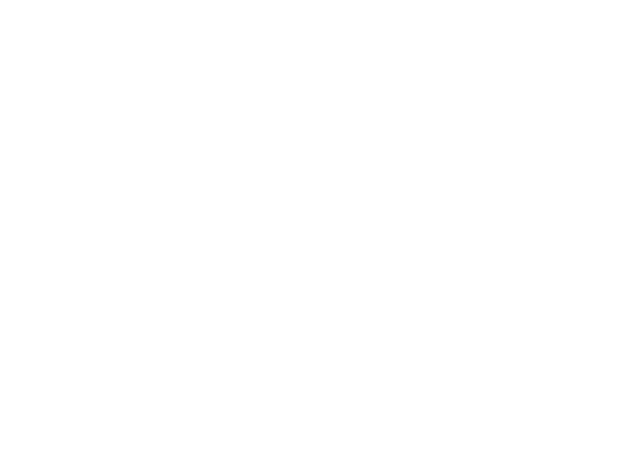
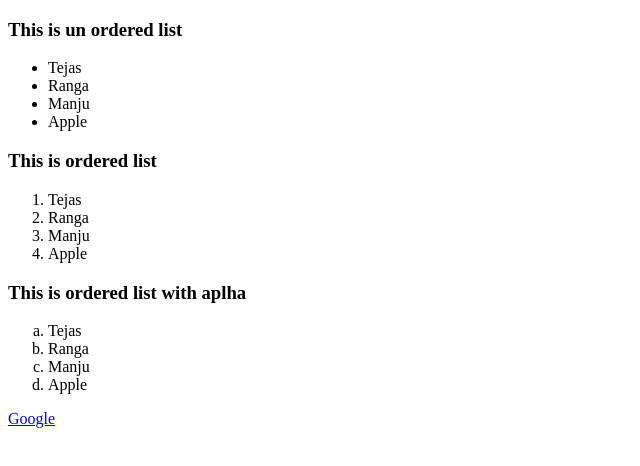
Before and after one commit to mubaali1/HTML_FILES, a plain HTML site: page my_html.html in a window 1280 px wide. Shown: the whole page, without its empty margins (0-640 px from the left). Drawn offline with Linux system fonts and the light colour scheme.

```diff
--- a/my_html.html
+++ b/my_html.html
@@ -5,6 +5,27 @@
     <title>Google</title>
 </head>
 <body>
-
+<h3>This is un ordered list</h3>
+<ul>
+    <li>Tejas</li>
+    <li>Ranga</li>
+    <li>Manju</li>
+    <li>Apple</li>
+</ul>
+<h3>This is ordered list</h3>
+<ol>
+    <li>Tejas</li>
+    <li>Ranga</li>
+    <li>Manju</li>
+    <li>Apple</li>
+</ol>
+<h3>This is ordered list with aplha</h3>
+<ol type = "a">
+    <li>Tejas</li>
+    <li>Ranga</li>
+    <li>Manju</li>
+    <li>Apple</li>
+</ol>
+<a href = "https://www.google.com">Google</a>
 </body>
 </html>
```
